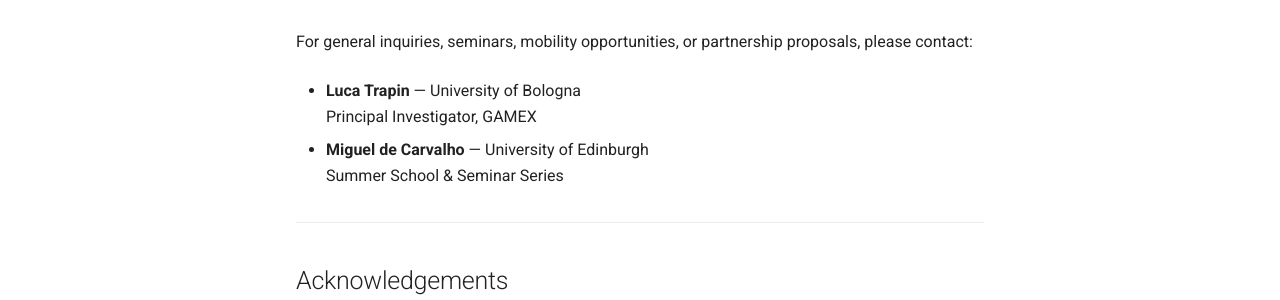
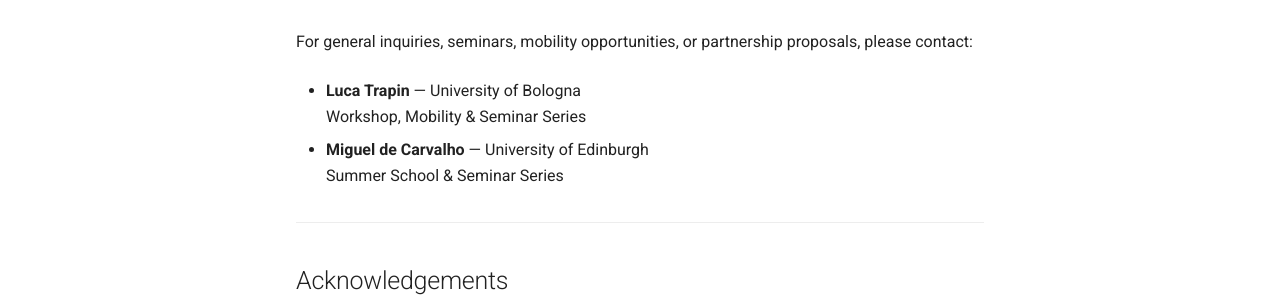
Before and after one commit to gamex-network/gamex-network.github.io, an MkDocs documentation site: the page built from docs/contact.md, in a window 1280 px wide. Shown: the part 199-499 px from the top of the page. Built offline with MkDocs 1.6.1 and Material for MkDocs 9.7.7, drawn with Linux system fonts in a browser that asks for light colours.

Commit message:
Update contact.md

```diff
--- a/docs/contact.md
+++ b/docs/contact.md
@@ -3,7 +3,7 @@
 For general inquiries, seminars, mobility opportunities, or partnership proposals, please contact:
 
 - **Luca Trapin** — University of Bologna
-  Principal Investigator, GAMEX
+  Workshop, Mobility & Seminar Series
 
 - **Miguel de Carvalho** — University of Edinburgh
   Summer School & Seminar Series
```
